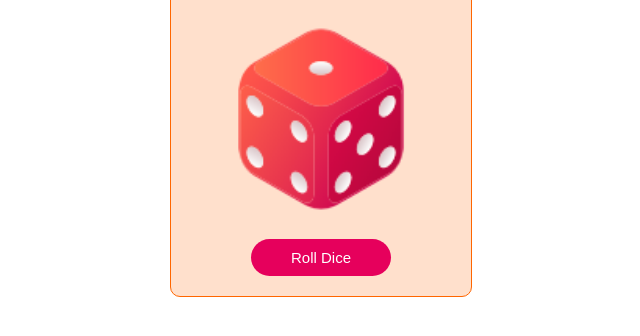
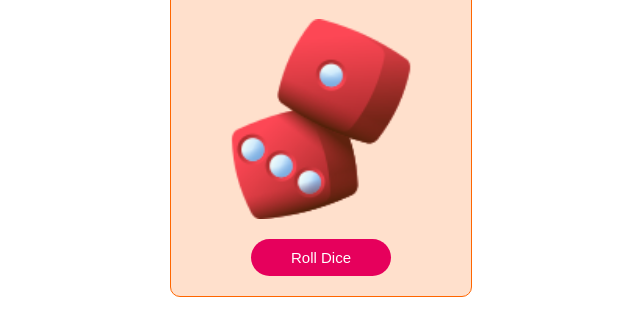
Before and after one commit to Arpitakharde/Assignment-32, a plain HTML site: page index.html in a window 1280 px wide. Shown: the part 82-418 px from the top of the page, without its empty margins (319-959 px from the left). Drawn offline with Linux system fonts and the light colour scheme.

Commit message:
default img added on web page

```diff
--- a/index.html
+++ b/index.html
@@ -47,7 +47,7 @@
     <div class="container">
         <h1 id="heading">Dice Roller</h1>
 
-        <img src="./image/one.png" alt="dice-img" class="dice-image" id="dice-image">
+        <img src="./image/default.png" alt="dice-img" class="dice-image" id="dice-image">
 
         <button id="button" onclick="diceRoller()">Roll Dice</button>
 
```
